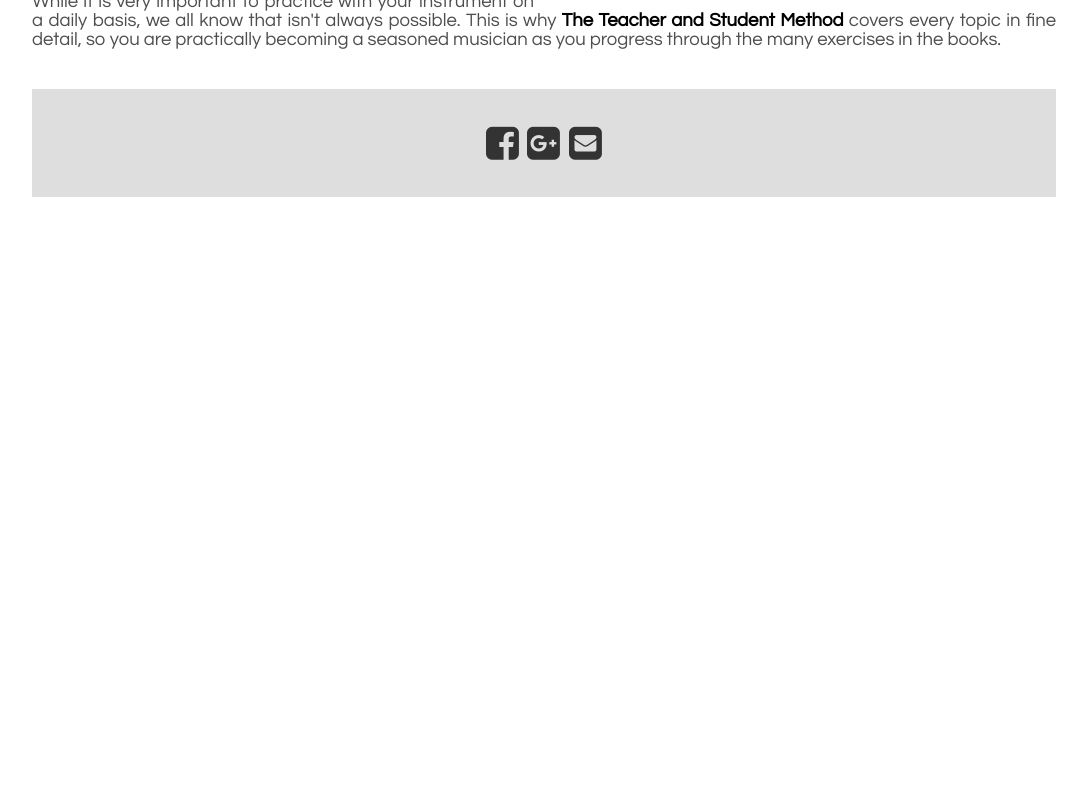
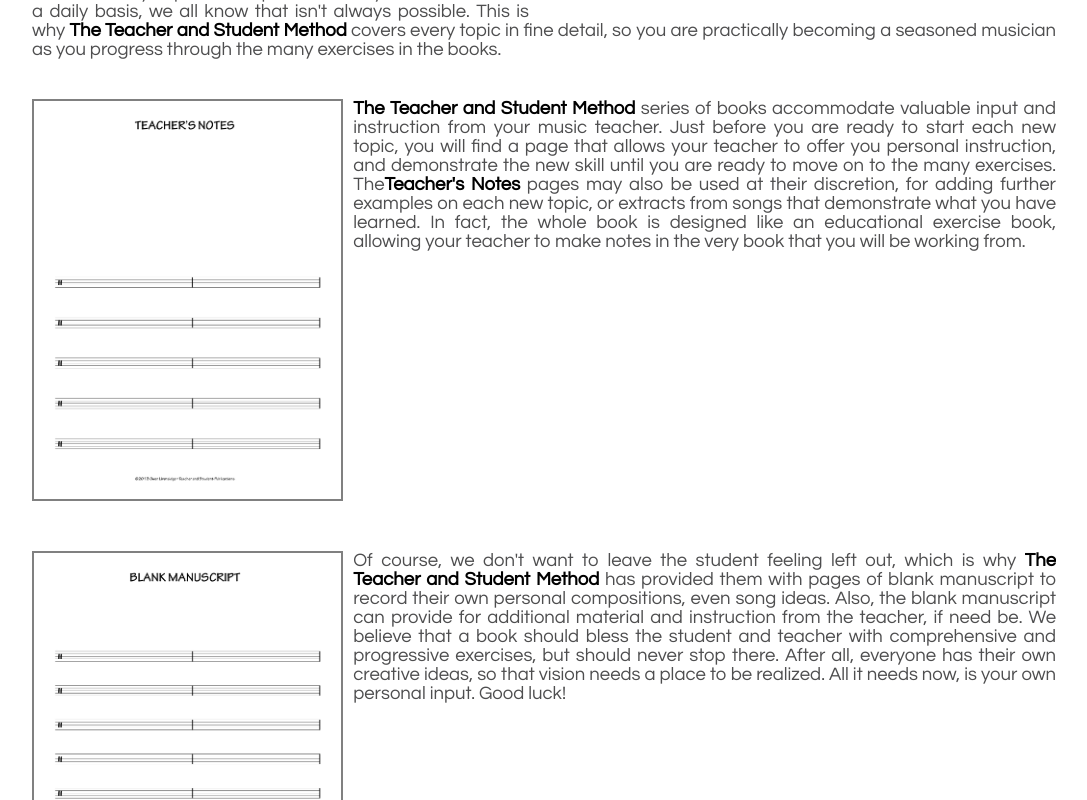
Before and after one commit to vertigojones/drumbooks, a React (Create React App) app: page / in a window 1280 px wide. Shown: the part 1120-1920 px from the top of the page, without its empty margins (96-1183 px from the left). Before the commit the page ends 1317 px from the top, so only its background shows below. Built offline with nearby package versions, Linux system fonts and the light colour scheme.

Commit message:
added blank pages to homepage

```diff
--- a/src/App.js
+++ b/src/App.js
@@ -63,6 +63,11 @@ const Body = styled.div`
       font-size: 16px;
     }
 
+    .teachersNotes,
+    .blankManuscript {
+      width: 40%;
+    }
+
     span {
       font-size: 52px;
     }
--- a/src/components/Footer.js
+++ b/src/components/Footer.js
@@ -11,14 +11,17 @@ class Footer extends Component {
         />
         <div className="container">
           <div className="text-center center-block">
-            <a href="https://www.facebook.com/bootsnipp">
-              <i id="social-fb" class="fa fa-facebook-square fa-3x social" />
-            </a>
-            <a href="https://plus.google.com/+Bootsnipp-page">
-              <i id="social-gp" class="fa fa-google-plus-square fa-3x social" />
+            <a href="https://www.facebook.com/TeacherAndStudentPublications/">
+              <i
+                id="social-fb"
+                className="fa fa-facebook-square fa-3x social"
+              />
             </a>
             <a href="mailto:teacherandstudentbooks@gmail.com">
-              <i id="social-em" class="fa fa-envelope-square fa-3x social" />
+              <i
+                id="social-em"
+                className="fa fa-envelope-square fa-3x social"
+              />
             </a>
           </div>
         </div>
@@ -30,7 +33,8 @@ class Footer extends Component {
 export default Footer;
 
 const FooterWrapper = styled.div`
-  padding: 30px 0;
+  margin-top: 0;
+  padding: 1vh 0;
   background-color: #dedede;
 
   a {
@@ -53,15 +57,7 @@ const FooterWrapper = styled.div`
   }
 
   #social-fb:hover {
-  color: #3B5998;
-}
-
- #social-tw:hover {
-  color: #4099FF;
-}
-
- #social-gp:hover {
-  color: #d34836;
+    color: #3b5998;
   }
 
   #social-em:hover {
--- a/src/components/NavBar.js
+++ b/src/components/NavBar.js
@@ -46,7 +46,7 @@ const NavWrapper = styled.div`
 
     h3 {
       box-shadow: 0 2px 6px 0 rgba(0, 0, 0, 0.2),
-        0 2px 6px 0 rgba(0, 0, 0, 0.12);
+        0 4px 10px 0 rgba(0, 0, 0, 0.12);
     }
   }
 `;
--- a/src/components/pages/HomePage.js
+++ b/src/components/pages/HomePage.js
@@ -2,6 +2,8 @@ import React, { Component } from "react";
 import styled from "styled-components";
 import bannerOne from "../../images/banner_1.png";
 import bannerTwo from "../../images/banner_2.png";
+import teachersNotes from "../../images/teachers_notes.jpg";
+import blankManuscript from "../../images/blank_manuscript.jpg";
 
 class HomePage extends Component {
   render() {
@@ -73,6 +75,46 @@ class HomePage extends Component {
             musician as you progress through the many exercises in the books.
           </p>
         </ArticleWrapper>
+
+        <ArticleWrapper>
+          <img
+            className="teachersNotes"
+            src={teachersNotes}
+            alt="Teachers Notes"
+          />
+          <p className="content">
+          <span id="bold">The Teacher and Student Method</span> series of books accommodate valuable
+            input and instruction from your music teacher. Just before you are
+            ready to start each new topic, you will find a page that allows your
+            teacher to offer you personal instruction, and demonstrate the new
+            skill until you are ready to move on to the many exercises. The
+            <span id="bold">Teacher's Notes</span> pages may also be used at their discretion, for
+            adding further examples on each new topic, or extracts from songs
+            that demonstrate what you have learned. In fact, the whole book is
+            designed like an educational exercise book, allowing your teacher to
+            make notes in the very book that you will be working from.
+          </p>
+        </ArticleWrapper>
+
+        <ArticleWrapper>
+          <img
+            className="blankManuscript"
+            src={blankManuscript}
+            alt="Blank Manuscript"
+          />
+          <p className="content">
+            Of course, we don't want to leave the student feeling left out,
+            which is why <span id="bold">The Teacher and Student Method</span> has provided them with
+            pages of blank manuscript to record their own personal compositions,
+            even song ideas. Also, the blank manuscript can provide for
+            additional material and instruction from the teacher, if need be. We
+            believe that a book should bless the student and teacher with
+            comprehensive and progressive exercises, but should never stop
+            there. After all, everyone has their own creative ideas, so that
+            vision needs a place to be realized. All it needs now, is your own
+            personal input. Good luck!
+          </p>
+        </ArticleWrapper>
       </PageWrapper>
     );
   }
@@ -103,18 +145,20 @@ const QuoteWrapper = styled.div`
     font-style: italic;
     font-weight: bold;
     font-size: 1.7vw;
+    text-align: center;
   }
 `;
 
 const ArticleWrapper = styled.div`
   margin: 40px 0px;
   color: #4e4e4f;
+  overflow: hidden;
 
   .banner1 {
     width: 50%;
     height: auto;
     float: left;
-    margin: 0px 10px 10px 0px;
+    margin: 0px 15px 10px 0px;
     border-radius: 19px;
   }
 
@@ -122,16 +166,29 @@ const ArticleWrapper = styled.div`
     width: 50%;
     height: auto;
     float: right;
-    margin: 0px 0px 10px 10px;
+    margin: 0px 0px 10px 15px;
     border-radius: 15px;
   }
 
+  .teachersNotes,
+  .blankManuscript {
+    width: 30%;
+    height: auto;
+    float: left;
+    margin: 0px 10px 10px 0px;
+    border: 2px solid gray;
+  }
+
   .content {
-    margin: 5px 0px;
+    margin: 0px;
   }
 
   #bold {
     color: black;
     font-weight: 900;
   }
+
+  img {
+    margin: 0px;
+  }
 `;
```
Also changed, not shown: src/images/blank_manuscript.jpg (added), src/images/teachers_notes.jpg (added). Lines whose indentation alone changed are shown as unchanged.
